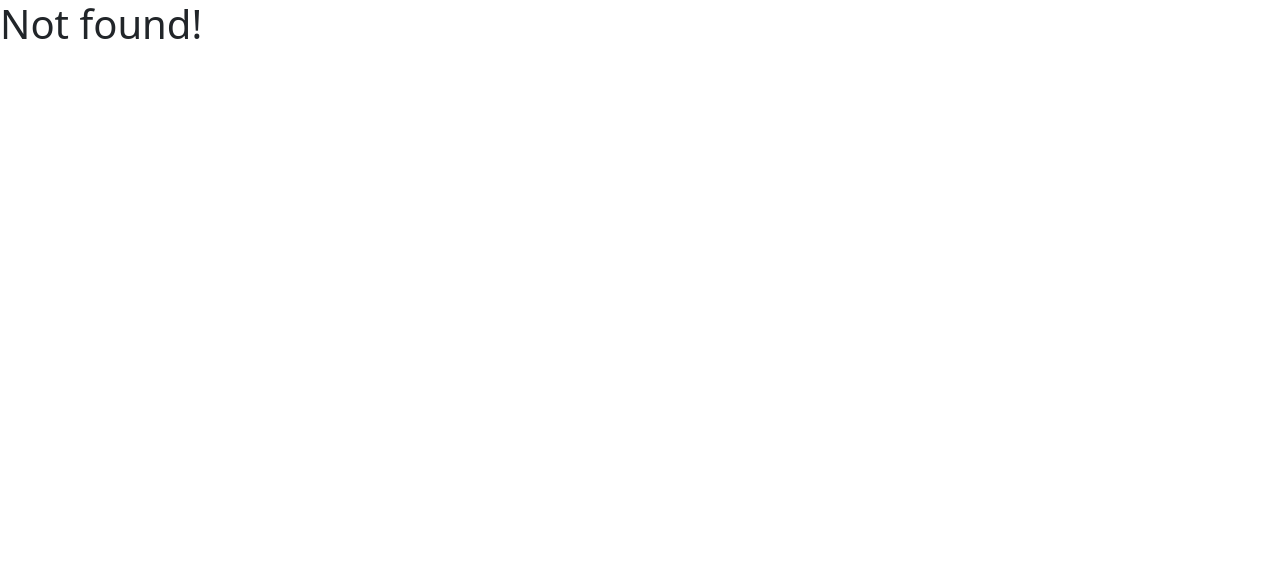
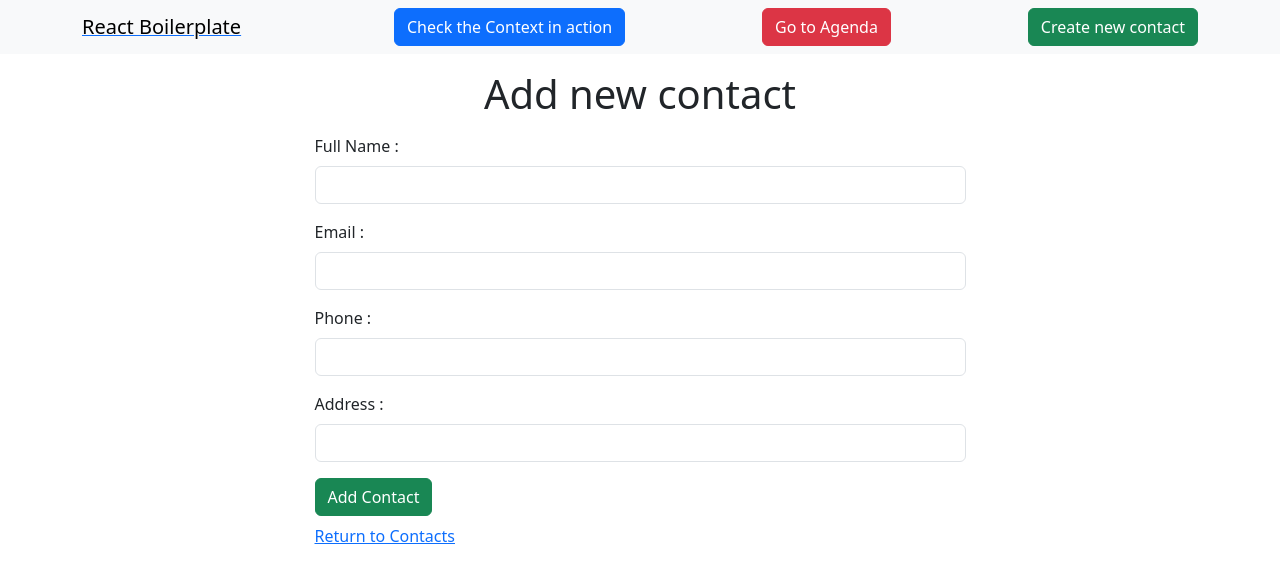
Before and after one commit to 4GeeksAcademy/andres-contact-list-app-using-React-Context-latam-63, a React (Vite) app: page /new-contact in a window 1280 px wide. Before the commit this address had no page. Shown: the top 580 px of the page. Built offline with nearby package versions, Linux system fonts and the light colour scheme.

Commit message:
Added basic functionality

```diff
--- a/index.html
+++ b/index.html
@@ -1,16 +1,38 @@
-<!doctype html>
+<!DOCTYPE html>
 <html lang="en">
   <head>
     <meta charset="UTF-8" />
     <link rel="icon" type="icon" href="/4geeks.ico" />
-    <link href="https://cdn.jsdelivr.net/npm/bootstrap@5.3.2/dist/css/bootstrap.min.css" rel="stylesheet" integrity="sha384-T3c6CoIi6uLrA9TneNEoa7RxnatzjcDSCmG1MXxSR1GAsXEV/Dwwykc2MPK8M2HN" crossorigin="anonymous">
-    <link rel="stylesheet" href="https://cdnjs.cloudflare.com/ajax/libs/font-awesome/6.5.2/css/all.min.css" integrity="sha512-SnH5WK+bZxgPHs44uWIX+LLJAJ9/2PkPKZ5QiAj6Ta86w+fsb2TkcmfRyVX3pBnMFcV7oQPJkl9QevSCWr3W6A==" crossorigin="anonymous" referrerpolicy="no-referrer" />
+    <link
+      href="https://cdn.jsdelivr.net/npm/bootstrap@5.3.2/dist/css/bootstrap.min.css"
+      rel="stylesheet"
+      integrity="sha384-T3c6CoIi6uLrA9TneNEoa7RxnatzjcDSCmG1MXxSR1GAsXEV/Dwwykc2MPK8M2HN"
+      crossorigin="anonymous"
+    />
+    <link
+      rel="stylesheet"
+      href="https://cdnjs.cloudflare.com/ajax/libs/font-awesome/6.5.2/css/all.min.css"
+      integrity="sha512-SnH5WK+bZxgPHs44uWIX+LLJAJ9/2PkPKZ5QiAj6Ta86w+fsb2TkcmfRyVX3pBnMFcV7oQPJkl9QevSCWr3W6A=="
+      crossorigin="anonymous"
+      referrerpolicy="no-referrer"
+    />
+    <link
+      rel="stylesheet"
+      href="https://cdnjs.cloudflare.com/ajax/libs/font-awesome/7.0.1/css/all.min.css"
+      integrity="sha512-2SwdPD6INVrV/lHTZbO2nodKhrnDdJK9/kg2XD1r9uGqPo1cUbujc+IYdlYdEErWNu69gVcYgdxlmVmzTWnetw=="
+      crossorigin="anonymous"
+      referrerpolicy="no-referrer"
+    />
     <meta name="viewport" content="width=device-width, initial-scale=1.0" />
     <title>Hello Rigo</title>
   </head>
   <body>
     <div id="root"></div>
     <script type="module" src="/src/main.jsx"></script>
-    <script src="https://cdn.jsdelivr.net/npm/bootstrap@5.3.2/dist/js/bootstrap.bundle.min.js" integrity="sha384-C6RzsynM9kWDrMNeT87bh95OGNyZPhcTNXj1NW7RuBCsyN/o0jlpcV8Qyq46cDfL" crossorigin="anonymous"></script>
+    <script
+      src="https://cdn.jsdelivr.net/npm/bootstrap@5.3.2/dist/js/bootstrap.bundle.min.js"
+      integrity="sha384-C6RzsynM9kWDrMNeT87bh95OGNyZPhcTNXj1NW7RuBCsyN/o0jlpcV8Qyq46cDfL"
+      crossorigin="anonymous"
+    ></script>
   </body>
 </html>
--- a/src/components/Footer.jsx
+++ /dev/null
@@ -1,11 +0,0 @@
-export const Footer = () => (
-	<footer className="footer mt-auto py-3 text-center">
-		<p>
-			Check the <a target="_blank" href="https://4geeks.com/docs/start/start-react-advanced">template documentation</a> <i className="fa-solid fa-file"></i> for help.
-		</p>
-		<p>
-			Made with <i className="fa fa-heart text-danger" /> by{" "}
-			<a href="http://www.4geeksacademy.com">4Geeks Academy</a>
-		</p>
-	</footer>
-);
--- a/src/components/Navbar.jsx
+++ b/src/components/Navbar.jsx
@@ -1,7 +1,6 @@
 import { Link } from "react-router-dom";
 
 export const Navbar = () => {
-
   return (
     <nav className="navbar navbar-light bg-light">
       <div className="container">
@@ -10,7 +9,21 @@ export const Navbar = () => {
         </Link>
         <div className="ml-auto">
           <Link to="/demo">
-						<button className="btn btn-primary">Check the Context in action</button>
+            <button className="btn btn-primary">
+              Check the Context in action
+            </button>
+          </Link>
+        </div>
+        <Link to="/agenda">
+          <button type="button" className="btn btn-danger">
+            Go to Agenda
+          </button>
+        </Link>
+        <div>
+          <Link to="/new-contact">
+            <button type="button" className="btn btn-success">
+              Create new contact
+            </button>
           </Link>
         </div>
       </div>
--- a/src/index.css
+++ b/src/index.css
@@ -0,0 +1,3 @@
+.contact {
+  border: none;
+}
--- /dev/null
+++ b/src/pages/Agenda.jsx
@@ -0,0 +1,126 @@
+import { Link } from "react-router-dom";
+import React, { useEffect, useState } from "react";
+import useGlobalReducer from "../hooks/useGlobalReducer";
+
+export const Agenda = () => {
+  const [contactList, setContactList] = useState([]);
+  const Api_URL = "https://playground.4geeks.com/contact";
+
+  const DisplayList = () => {
+    fetch(Api_URL + "/agendas")
+      .then((response) => {
+        if (!response.ok) {
+          throw Error(response.statusText);
+        }
+        return response.json();
+      })
+      .then((data) => {
+        console.log(data);
+      })
+      .catch((error) => {
+        console.log("Looks like there was a problem: \n", error);
+      });
+  };
+
+  const CreateAgenda = () => {
+    fetch(Api_URL + "/agendas/andres", {
+      method: "POST",
+      body: JSON.stringify({ slug: "andres" }),
+      headers: {
+        "Content-Type": "application/json",
+      },
+    })
+      .then((response) => {
+        if (!response.ok) {
+          throw Error(response.statusText);
+        }
+        return response.json();
+      })
+      .then((data) => {
+        console.log(data);
+      })
+      .catch((error) => {
+        console.log("Looks like there was a problem: \n", error);
+      });
+  };
+
+  const CheckAgenda = () => {
+    fetch(Api_URL + "/agendas/andres/contacts")
+      .then((response) => {
+        if (!response.ok) {
+          throw Error(response.statusText);
+        }
+        return response.json();
+      })
+      .then((data) => {
+        console.log(data);
+        setContactList(data.contacts);
+      })
+      .then(() => {
+        console.log(contactList);
+      })
+      .catch((error) => {
+        console.log("Looks like there was a problem: \n", error);
+      });
+  };
+
+  useEffect(() => {
+    CreateAgenda();
+    DisplayList();
+    CheckAgenda();
+  }, []);
+
+  return (
+    <>
+      <div className="container">
+        <ul className="list-group list-group-flush col-md-12">
+          {contactList.map((item) => {
+            return (
+              <li key={item.id} className="list-group-item contact mt-0">
+                <div
+                  className="card mb-0 ms-auto me-auto text-bg-dark"
+                  style={{ maxWidth: "100%" }}
+                >
+                  <div className="row g-0">
+                    <div className="col-md-2">
+                      <img
+                        src="https://bestfriends.org/sites/default/files/styles/hero_mobile/public/hero-dash/Asana3808_Dashboard_Standard.jpg?h=ebad9ecf&itok=cWevo33k"
+                        className="img-fluid rounded-circle profile-pic object-fit-cover p-3"
+                        alt="profile picture"
+                        style={{
+                          height: "200px",
+                          width: "200px",
+                          aspectRatio: "1/1",
+                        }}
+                      />
+                    </div>
+                    <div className="col-md-8">
+                      <div className="card-body p-4 mt-3">
+                        <h5 className="card-title">{item.name}</h5>
+                        <p className="card-text">
+                          <i className="fa-solid fa-location-dot"></i>{" "}
+                          {item.address}
+                          <br className="mb-1"></br>
+                          <i className="fa-solid fa-phone"></i> {item.phone}
+                          <br className="mb-1"></br>
+                          <i className="fa-solid fa-envelope"></i> {item.email}
+                        </p>
+                      </div>
+                    </div>
+                  </div>
+                </div>
+              </li>
+            );
+          })}
+        </ul>
+        <div className="row">
+          <Link to="/">
+            <button type="button" className="btn btn-warning">
+              Go Back
+            </button>
+          </Link>
+        </div>
+      </div>
+    </>
+  );
+};
--- a/src/pages/Home.jsx
+++ b/src/pages/Home.jsx
@@ -1,9 +1,9 @@
 import rigoImageUrl from "../assets/img/rigo-baby.jpg";
 import useGlobalReducer from "../hooks/useGlobalReducer.jsx";
+import { Link } from "react-router-dom";
 
 export const Home = () => {
-
-  const {store, dispatch} =useGlobalReducer()
+  const { store, dispatch } = useGlobalReducer();
 
   return (
     <div className="text-center mt-5">
@@ -11,6 +11,7 @@ export const Home = () => {
       <p>
         <img src={rigoImageUrl} />
       </p>
+
     </div>
   );
 };
--- a/src/pages/Layout.jsx
+++ b/src/pages/Layout.jsx
@@ -1,15 +1,13 @@
-import { Outlet } from "react-router-dom/dist"
-import ScrollToTop from "../components/ScrollToTop"
-import { Navbar } from "../components/Navbar"
-import { Footer } from "../components/Footer"
+import { Outlet } from "react-router-dom/dist";
+import ScrollToTop from "../components/ScrollToTop";
+import { Navbar } from "../components/Navbar";
 
 // Base component that maintains the navbar and footer throughout the page and the scroll to top functionality.
 export const Layout = () => {
-    return (
-        <ScrollToTop>
-            <Navbar />
-                <Outlet />
-            <Footer />
-        </ScrollToTop>
-    )
-}
+  return (
+    <ScrollToTop>
+      <Navbar />
+      <Outlet />
+    </ScrollToTop>
+  );
+};
--- /dev/null
+++ b/src/pages/NewContact.jsx
@@ -0,0 +1,125 @@
+import React, { useState } from "react";
+import { Link } from "react-router-dom";
+
+export const NewContact = () => {
+  const [name, setName] = useState("");
+  const [email, setEmail] = useState("");
+  const [phone, setPhone] = useState("");
+  const [address, setAddress] = useState("");
+
+  const Submit = (event) => {
+    event.preventDefault();
+  };
+
+  const CreateNewContact = () => {
+    if (
+      name.trim() !== "" &&
+      email.trim() !== "" &&
+      phone.trim() !== "" &&
+      address.trim() !== ""
+    ) {
+      fetch("https://playground.4geeks.com/contact/agendas/andres/contacts", {
+        method: "POST",
+        body: JSON.stringify({
+          name: name,
+          phone: phone,
+          email: email,
+          address: address,
+        }),
+        headers: {
+          "Content-Type": "application/json",
+        },
+      })
+        .then((res) => {
+          if (!res.ok) throw Error(res.statusText);
+          return res.json();
+        })
+        .then(
+          (response) => console.log("Success:", response),
+          alert("Contact created successfully")
+        )
+        .then(() => setAddress(""), setEmail(""), setName(""), setPhone(""))
+        .catch((error) => console.error(error));
+    }
+  };
+
+  return (
+    <>
+      <form className="container mt-3" onSubmit={Submit}>
+        <h1 className=" text-center mb-3">Add new contact</h1>
+        <div className="mb-3 col-7 ms-auto me-auto">
+          <label for="exampleInputEmail1" className="form-label">
+            Full Name :
+          </label>
+          <input
+            type="text"
+            className="form-control"
+            id="fullname"
+            onChange={(e) => {
+              setName(e.target.value);
+            }}
+            value={name}
+            required
+          />
+        </div>
+        <div className="mb-3 col-7 ms-auto me-auto">
+          <label for="email" className="form-label">
+            Email :
+          </label>
+          <input
+            type="email"
+            className="form-control"
+            id="email"
+            onChange={(e) => {
+              setEmail(e.target.value);
+            }}
+            value={email}
+            required
+          />
+        </div>
+        <div className="mb-3 col-7 ms-auto me-auto">
+          <label for="phonenumber" className="form-label">
+            Phone :
+          </label>
+          <input
+            type="tel"
+            className="form-control"
+            id="phonenumber"
+            onChange={(e) => {
+              setPhone(e.target.value);
+            }}
+            value={phone}
+            required
+          />
+        </div>
+        <div className="mb-3 col-7 ms-auto me-auto">
+          <label for="address" className="form-label">
+            Address :
+          </label>
+          <input
+            type="text"
+            className="form-control"
+            id="address"
+            onChange={(e) => {
+              setAddress(e.target.value);
+            }}
+            value={address}
+            required
+          />
+        </div>
+        <div className="col-7 ms-auto me-auto">
+          <button
+            type="submit"
+            className="btn btn-success"
+            onClick={CreateNewContact}
+          >
+            Add Contact
+          </button>
+          <Link to="/agenda">
+            <p className="mt-2">Return to Contacts</p>
+          </Link>
+        </div>
+      </form>
+    </>
+  );
+};
--- a/src/routes.jsx
+++ b/src/routes.jsx
@@ -9,6 +9,8 @@ import { Layout } from "./pages/Layout";
 import { Home } from "./pages/Home";
 import { Single } from "./pages/Single";
 import { Demo } from "./pages/Demo";
+import { Agenda } from "./pages/Agenda";
+import { NewContact } from "./pages/NewContact";
 
 export const router = createBrowserRouter(
   createRoutesFromElements(
@@ -19,12 +21,14 @@ export const router = createBrowserRouter(
     // Note: The child paths of the Layout element replace the Outlet component with the elements contained in the "element" attribute of these child paths.
 
     // Root Route: All navigation will start from here.
-      <Route path="/" element={<Layout />} errorElement={<h1>Not found!</h1>} >
-
+    <Route path="/" element={<Layout />} errorElement={<h1>Not found!</h1>}>
       {/* Nested Routes: Defines sub-routes within the BaseHome component. */}
-        <Route path= "/" element={<Home />} />
-        <Route path="/single/:theId" element={ <Single />} />  {/* Dynamic route for single items */}
+      <Route path="/" element={<Home />} />
+      <Route path="/single/:theId" element={<Single />} />{" "}
+      {/* Dynamic route for single items */}
       <Route path="/demo" element={<Demo />} />
+      <Route path="/agenda" element={<Agenda />} />
+      <Route path="/new-contact" element={<NewContact />} />
     </Route>
   )
 );
```
Lines whose indentation alone changed are shown as unchanged.
